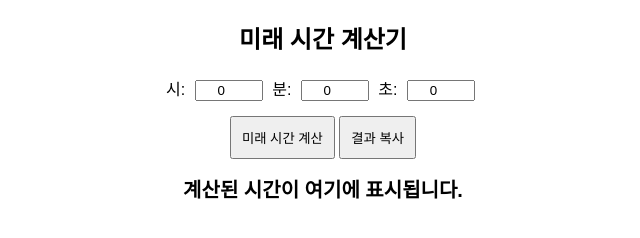
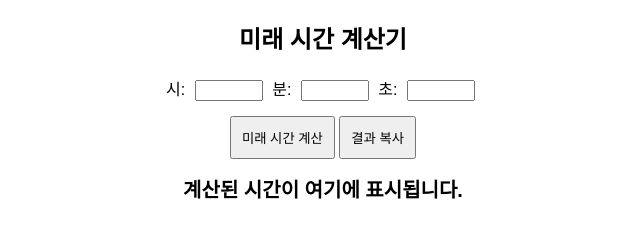
Before and after one commit to kimkoko106/future-time-calculator, a plain HTML site: page index.html in a window 1280 px wide. Shown: the full height of the page, 317-957 px from the left. Drawn offline with Linux system fonts and the light colour scheme.

Commit message:
Update index.html

```diff
--- a/index.html
+++ b/index.html
@@ -13,9 +13,9 @@
 </head>
 <body>
     <h2>미래 시간 계산기</h2>
-    <label>시: <input type="number" id="hours" value="0" min="0"></label>
-    <label>분: <input type="number" id="minutes" value="0" min="0"></label>
-    <label>초: <input type="number" id="seconds" value="0" min="0"></label>
+    <label>시: <input type="number" id="hours" value="" min="0"></label>
+    <label>분: <input type="number" id="minutes" value="" min="0"></label>
+    <label>초: <input type="number" id="seconds" value="" min="0"></label>
     <br>
     <button onclick="calculateFutureTime()">미래 시간 계산</button>
     <button onclick="copyToClipboard()">결과 복사</button>
```
